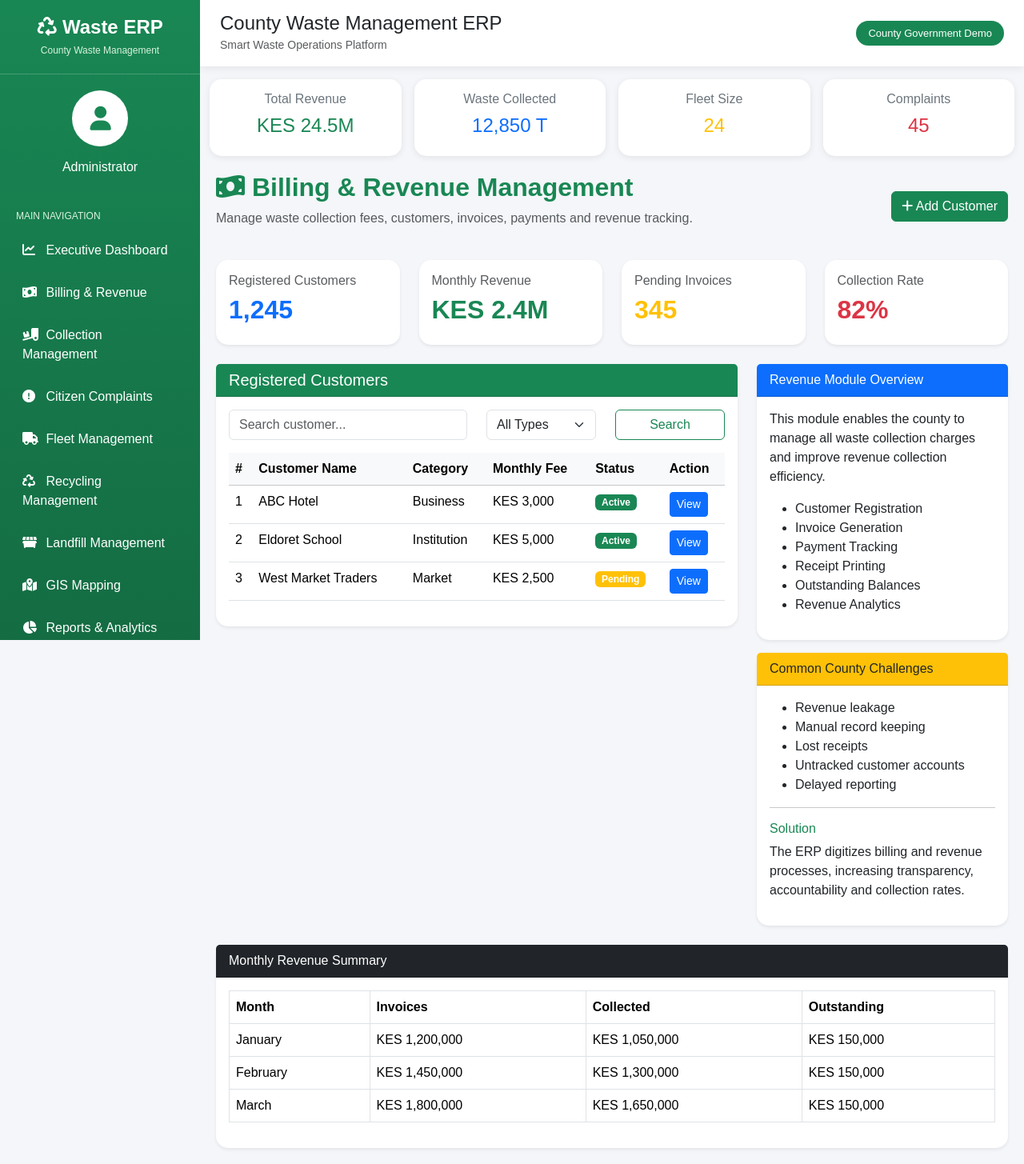
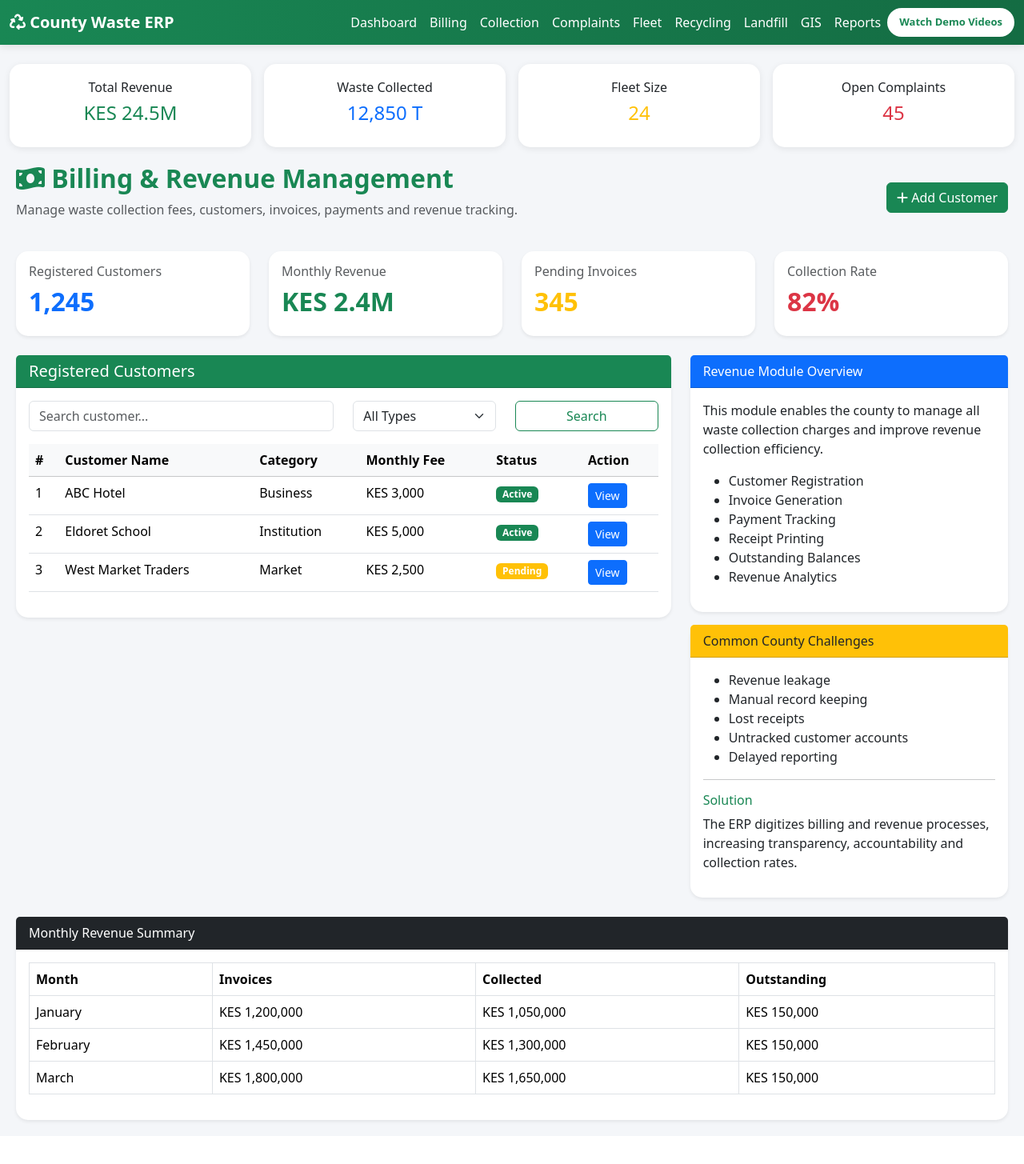
Before and after one commit to zumatech1540/county_waste_erp, a Django app: page /billing/ in a window 1280 px wide. Shown: the whole page at 80% size. After the commit the page ends 1405 px from the top, so only its background shows below. Run offline with Django 5.2, Linux system fonts and the light colour scheme.

Commit message:
Improved responsive mobile dashboard layout

```diff
--- a/templates/base.html
+++ b/templates/base.html
@@ -16,142 +16,45 @@
     <style>
 
         body{
-            margin:0;
-            padding:0;
             background:#f4f6f9;
-            overflow-x:hidden;
-            font-family:Arial, sans-serif;
         }
 
-        /* SIDEBAR */
-
-        .sidebar{
-            position:fixed;
-            top:0;
-            left:0;
-            width:250px;
-            height:100vh;
-            background:linear-gradient(180deg,#198754,#146c43);
-            overflow-y:auto;
-            z-index:1000;
+        .navbar-custom{
+            background:linear-gradient(90deg,#198754,#146c43);
+            box-shadow:0 2px 10px rgba(0,0,0,.1);
         }
 
-        .sidebar::-webkit-scrollbar{
-            width:6px;
+        .navbar-brand{
+            font-weight:bold;
+            color:white !important;
         }
 
-        .sidebar::-webkit-scrollbar-thumb{
-            background:rgba(255,255,255,.3);
-            border-radius:10px;
+        .nav-link{
+            color:white !important;
+            font-weight:500;
         }
 
-        .logo-box{
-            text-align:center;
-            padding:20px;
-            border-bottom:1px solid rgba(255,255,255,.2);
-        }
-
-        .logo-box h4{
-            color:white;
-            margin-bottom:5px;
-            font-weight:bold;
-        }
-
-        .logo-box p{
-            color:#d8f3dc;
-            font-size:12px;
-            margin:0;
-        }
-
-        .user-box{
-            text-align:center;
-            padding:20px;
-        }
-
-        .user-avatar{
-            width:70px;
-            height:70px;
-            border-radius:50%;
-            background:white;
-            color:#198754;
-            display:flex;
-            align-items:center;
-            justify-content:center;
-            margin:auto;
-            font-size:30px;
-        }
-
-        .menu-title{
-            color:#d8f3dc;
-            font-size:12px;
-            text-transform:uppercase;
-            padding-left:20px;
-            margin-top:15px;
-            margin-bottom:10px;
-        }
-
-        .sidebar a{
-            display:block;
-            color:white;
-            text-decoration:none;
-            padding:12px 18px;
-            margin:5px 10px;
-            border-radius:10px;
-            transition:.3s;
-        }
-
-        .sidebar a:hover{
-            background:rgba(255,255,255,.15);
-        }
-
-        .sidebar i{
-            width:25px;
-        }
-
-        /* MAIN CONTENT */
-
-        .main-content{
-            margin-left:250px;
-            width:calc(100% - 250px);
-            min-height:100vh;
-        }
-
-        /* TOPBAR */
-
-        .topbar{
-            background:white;
-            padding:15px 25px;
-            box-shadow:0 2px 10px rgba(0,0,0,.08);
-            position:sticky;
-            top:0;
-            z-index:999;
+        .nav-link:hover{
+            color:#d8f3dc !important;
         }
 
         .county-badge{
-            background:#198754;
-            color:white;
+            background:white;
+            color:#198754;
             padding:8px 15px;
             border-radius:20px;
             font-size:13px;
+            font-weight:bold;
         }
-
-        /* STATS */
 
         .quick-stat{
             background:white;
             border-radius:15px;
-            padding:15px;
+            padding:20px;
             text-align:center;
             box-shadow:0 2px 8px rgba(0,0,0,.08);
             height:100%;
         }
-
-        .quick-stat h6{
-            color:#6c757d;
-            margin-bottom:10px;
-        }
-
-        /* CONTENT */
 
         .content-area{
             padding:20px;
@@ -163,252 +66,128 @@
             box-shadow:0 2px 8px rgba(0,0,0,.08);
         }
 
-        /* MOBILE */
-
-        @media(max-width:991px){
-
-    .sidebar{
-        width:220px;
-    }
-
-    .sidebar .menu-title{
-        display:block;
-    }
-
-    .sidebar .logo-box p{
-        display:block;
-    }
-
-    .sidebar .user-box h6{
-        display:block;
-    }
-
-    .sidebar a{
-        text-align:left;
-        padding:12px 18px;
-        margin:5px 10px;
-    }
-
-    .sidebar a span{
-        display:inline;
-    }
-
-    .sidebar i{
-        width:25px;
-        font-size:16px;
-    }
-
-    .user-avatar{
-        width:60px;
-        height:60px;
-        font-size:25px;
-    }
-
-    .main-content{
-        margin-left:220px;
-        width:calc(100% - 220px);
-    }
-
-    .topbar{
-        padding:12px 15px;
-    }
-
-    .content-area{
-        padding:10px;
-    }
-
-    .quick-stat h4{
-        font-size:16px;
-    }
-
-    .quick-stat h6{
-        font-size:12px;
-    }
-}
     </style>
 
 </head>
 
 <body>
 
-<!-- SIDEBAR -->
+<nav class="navbar navbar-expand-lg navbar-custom">
 
-<div class="sidebar">
+    <div class="container-fluid">
 
-    <div class="logo-box">
-        <h4>
+        <a class="navbar-brand" href="{% url 'dashboard' %}">
             <i class="fas fa-recycle"></i>
-            <span>Waste ERP</span>
-        </h4>
-        <p>County Waste Management</p>
-    </div>
+            County Waste ERP
+        </a>
 
-    <div class="user-box">
+        <button class="navbar-toggler bg-light"
+                type="button"
+                data-bs-toggle="collapse"
+                data-bs-target="#navbarMenu">
 
-        <div class="user-avatar">
-            <i class="fas fa-user"></i>
-        </div>
+            <span class="navbar-toggler-icon"></span>
 
-        <h6 class="text-white mt-3">
-            Administrator
-        </h6>
+        </button>
+
+        <div class="collapse navbar-collapse" id="navbarMenu">
+
+            <ul class="navbar-nav ms-auto">
+
+                <li class="nav-item">
+                    <a class="nav-link" href="{% url 'dashboard' %}">
+                        Dashboard
+                    </a>
+                </li>
+
+                <li class="nav-item">
+                    <a class="nav-link" href="{% url 'customers' %}">
+                        Billing
+                    </a>
+                </li>
+
+                <li class="nav-item">
+                    <a class="nav-link" href="{% url 'routes' %}">
+                        Collection
+                    </a>
+                </li>
+
+                <li class="nav-item">
+                    <a class="nav-link" href="{% url 'complaints' %}">
+                        Complaints
+                    </a>
+                </li>
+
+                <li class="nav-item">
+                    <a class="nav-link" href="{% url 'vehicles' %}">
+                        Fleet
+                    </a>
+                </li>
+
+                <li class="nav-item">
+                    <a class="nav-link" href="{% url 'inventory' %}">
+                        Recycling
+                    </a>
+                </li>
+
+                <li class="nav-item">
+                    <a class="nav-link" href="{% url 'truck_entries' %}">
+                        Landfill
+                    </a>
+                </li>
+
+                <li class="nav-item">
+                    <a class="nav-link" href="{% url 'gis_dashboard' %}">
+                        GIS
+                    </a>
+                </li>
+
+                <li class="nav-item">
+                    <a class="nav-link" href="{% url 'reports_dashboard' %}">
+                        Reports
+                    </a>
+                </li>
+
+            </ul>
 
         </div>
 
-    <div class="menu-title">
-        Main Navigation
-    </div>
-
-    <a href="{% url 'dashboard' %}">
-        <i class="fas fa-chart-line"></i>
-        <span>Executive Dashboard</span>
-    </a>
-
-    <a href="{% url 'customers' %}">
-        <i class="fas fa-money-bill-wave"></i>
-        <span>Billing & Revenue</span>
-    </a>
-
-    <a href="{% url 'routes' %}">
-        <i class="fas fa-truck-loading"></i>
-        <span>Collection Management</span>
-    </a>
-
-    <a href="{% url 'complaints' %}">
-        <i class="fas fa-exclamation-circle"></i>
-        <span>Citizen Complaints</span>
-    </a>
-
-    <a href="{% url 'vehicles' %}">
-        <i class="fas fa-truck"></i>
-        <span>Fleet Management</span>
-    </a>
-
-    <a href="{% url 'inventory' %}">
-        <i class="fas fa-recycle"></i>
-        <span>Recycling Management</span>
-    </a>
-
-    <a href="{% url 'truck_entries' %}">
-        <i class="fas fa-dumpster"></i>
-        <span>Landfill Management</span>
-    </a>
-
-    <a href="{% url 'gis_dashboard' %}">
-        <i class="fas fa-map-marked-alt"></i>
-        <span>GIS Mapping</span>
-    </a>
-
-    <a href="{% url 'reports_dashboard' %}">
-        <i class="fas fa-chart-pie"></i>
-        <span>Reports & Analytics</span>
-    </a>
-
-    <hr class="text-white">
-
-    <div class="menu-title">
-        Future Modules
-    </div>
-
-    <a href="#">
-        <i class="fas fa-microchip"></i>
-        <span>Smart Bins</span>
-    </a>
-
-    <a href="#">
-        <i class="fas fa-users"></i>
-        <span>Staff & HR</span>
-    </a>
-
-    <a href="#">
-        <i class="fas fa-boxes"></i>
-        <span>Procurement</span>
-    </a>
-
-    <a href="#">
-        <i class="fas fa-leaf"></i>
-        <span>Environmental</span>
-    </a>
-
-    <a href="#">
-        <i class="fas fa-globe"></i>
-        <span>Citizen Portal</span>
-    </a>
-
-    <a href="#">
-        <i class="fas fa-brain"></i>
-        <span>AI Analytics</span>
-    </a>
-
-    <a href="#">
-        <i class="fas fa-cog"></i>
-        <span>Settings</span>
-    </a>
-
-    <br><br><br>
+        <span class="county-badge">
+            Watch Demo Videos
+        </span>
 
     </div>
 
-<!-- MAIN CONTENT -->
+</nav>
 
-<div class="main-content">
-
-    <!-- TOPBAR -->
-
-    <div class="topbar">
-
-        <div class="d-flex justify-content-between align-items-center">
-
-            <div>
-                <h4 class="mb-0">
-                    County Waste Management ERP
-                </h4>
-
-                <small class="text-muted">
-                    Smart Waste Operations Platform
-                </small>
-            </div>
-
-            <div>
-                <span class="county-badge">
-                    County Government Demo
-                </span>
-            </div>
-
-        </div>
-
-    </div>
-
-    <!-- QUICK STATS -->
-
-    <div class="container-fluid mt-3">
+<div class="container-fluid mt-4">
 
     <div class="row g-3">
 
-            <div class="col-6 col-lg-3">
+        <div class="col-6 col-md-3">
             <div class="quick-stat">
                 <h6>Total Revenue</h6>
                 <h4 class="text-success">KES 24.5M</h4>
             </div>
         </div>
 
-            <div class="col-6 col-lg-3">
+        <div class="col-6 col-md-3">
             <div class="quick-stat">
                 <h6>Waste Collected</h6>
                 <h4 class="text-primary">12,850 T</h4>
             </div>
         </div>
 
-            <div class="col-6 col-lg-3">
+        <div class="col-6 col-md-3">
             <div class="quick-stat">
                 <h6>Fleet Size</h6>
                 <h4 class="text-warning">24</h4>
             </div>
         </div>
 
-            <div class="col-6 col-lg-3">
+        <div class="col-6 col-md-3">
             <div class="quick-stat">
-                    <h6>Complaints</h6>
+                <h6>Open Complaints</h6>
                 <h4 class="text-danger">45</h4>
             </div>
         </div>
@@ -417,8 +196,6 @@
 
 </div>
 
-    <!-- PAGE CONTENT -->
-
 <div class="content-area">
 
     {% block content %}
@@ -426,7 +203,7 @@
 
 </div>
 
-</div>
+<script src="https://cdn.jsdelivr.net/npm/bootstrap@5.3.3/dist/js/bootstrap.bundle.min.js"></script>
 
 </body>
 </html>
```
Lines whose indentation alone changed are shown as unchanged.
